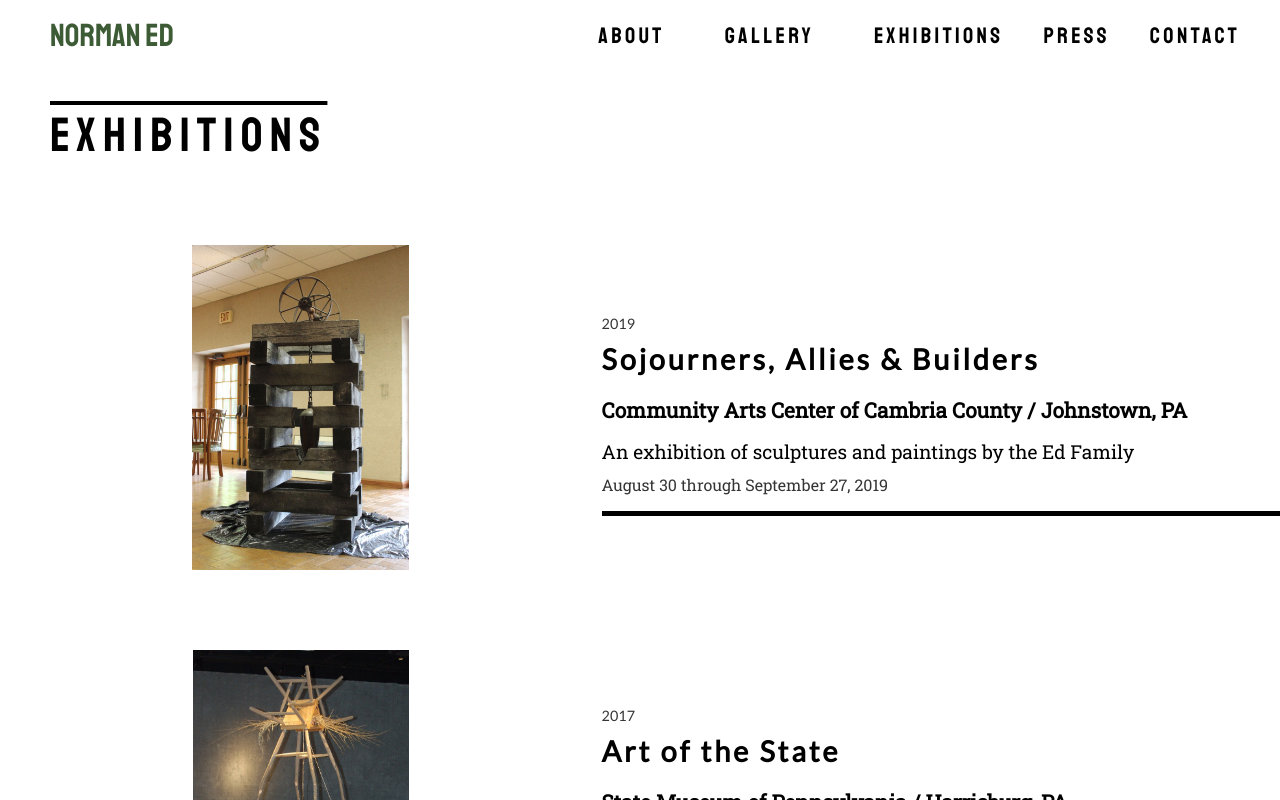
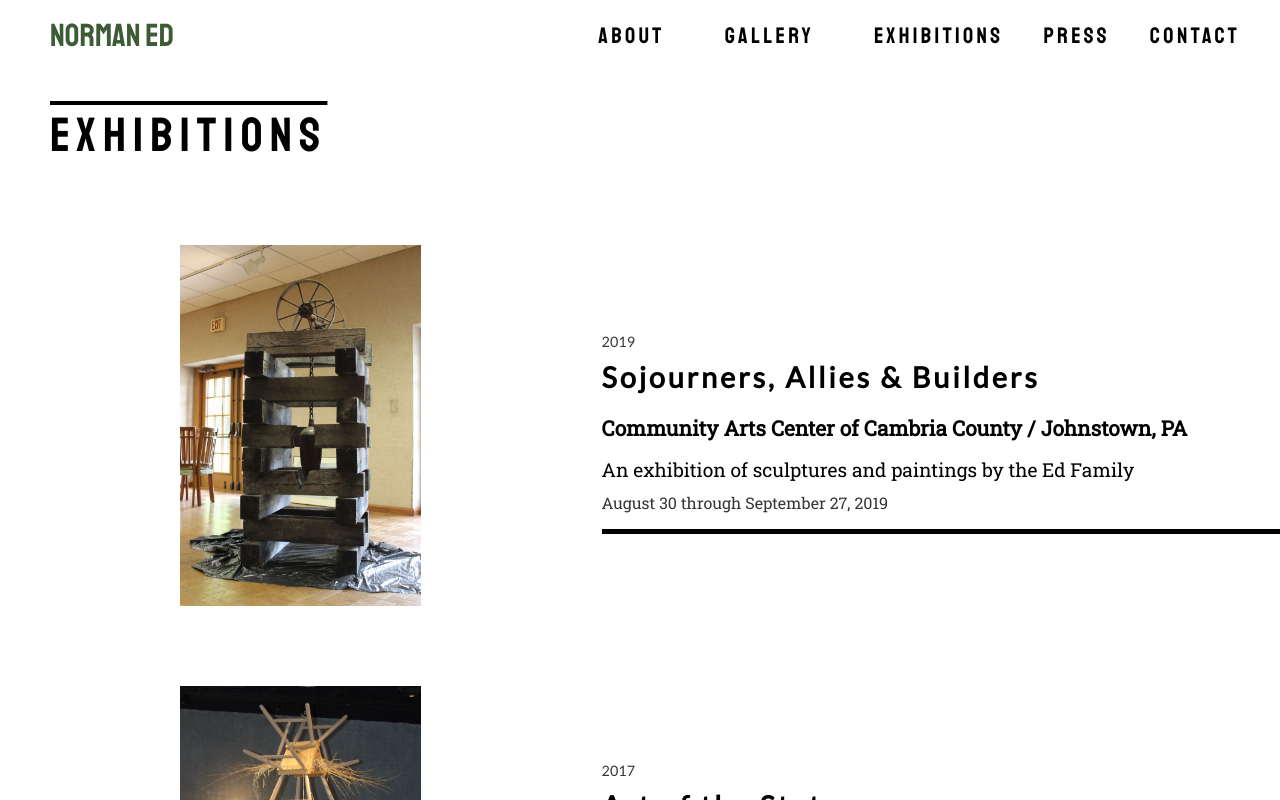
Before and after one commit to jenna-m/norman-ed, a React (Create React App) app in the folder client/: page /exhibitions in a window 1280 px wide. Shown: the top 800 px of the page. Built offline with nearby package versions, Linux system fonts and the light colour scheme.

Commit message:
Update App.css

```diff
--- a/client/src/App.css
+++ b/client/src/App.css
@@ -159,7 +159,7 @@ ul.dropdown {
 }
 
 
-/* Home Page */
+/* Home Page and RandomImage Component*/
 .home-container {
   width: 100%;
   display: flex;
@@ -193,7 +193,7 @@ ul.dropdown {
 }
 
 
-/* About Section - Biography and Artist Statement */
+/* About Page - Biography and Artist Statement */
 .bio-container {
   width: 100%;
   display: flex;
@@ -224,7 +224,7 @@ ul.dropdown {
 }
 
 
-/* Gallery Menu */
+/* Gallery Menu - WORK IN PROGRESS */
 .gallery-menu {
   display: none;
 }
@@ -283,7 +283,7 @@ ul.dropdown {
 }
 
 
-/* Exhibits Page */
+/* Exhibitions Page */
 .exhibition-card {
   margin-top: 80px;
   display: flex;
@@ -302,7 +302,7 @@ ul.dropdown {
 }
 
 .exhibition-image img {
-  max-height: 325px;
+  width: 40%;
 }
 
 .exhibition-info {
@@ -342,3 +342,13 @@ ul.dropdown {
   font-size: 1em;
   color: #353535;
 }
+
+
+/* Press Page */
+.press-container {
+  width: 100%;
+  display: flex;
+  flex-direction: row;
+  flex-wrap: wrap;
+  align-items: center;
+}
```
